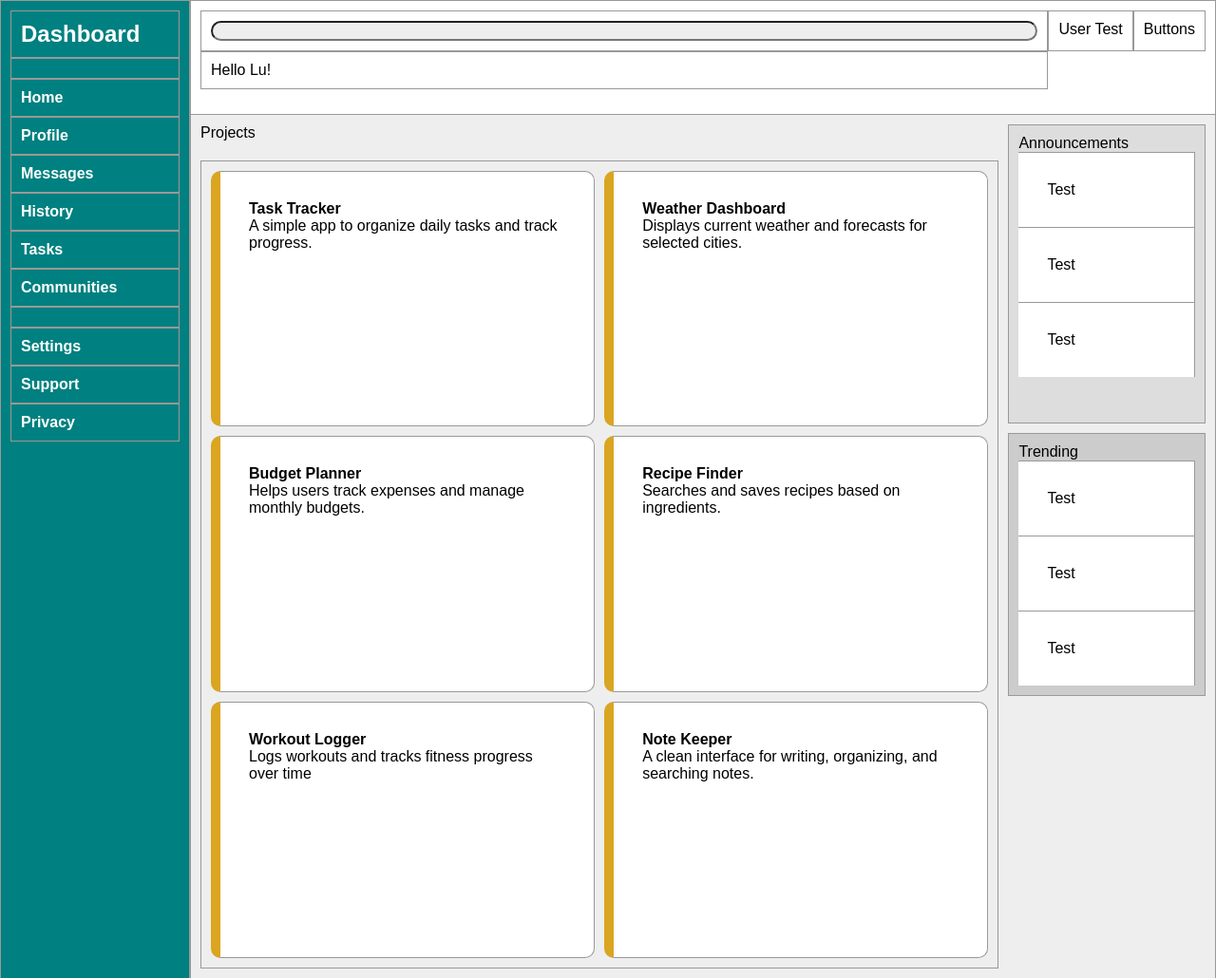
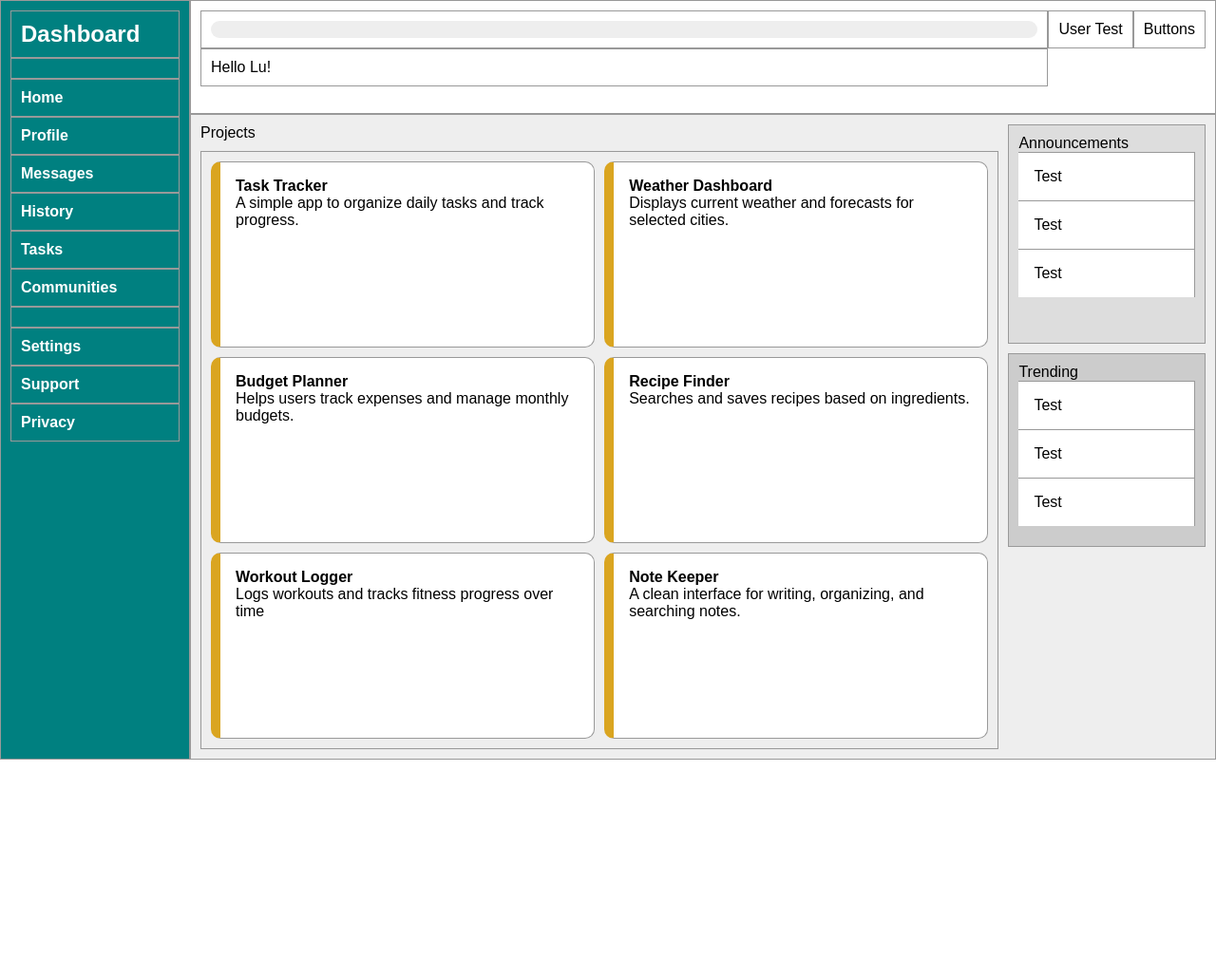
Before and after one commit to luannahrens/admin-dashboard, a plain HTML site: page index.html in a window 1280 px wide. Shown: the whole page at 95% size. After the commit the page ends 800 px from the top, so only its background shows below. Drawn offline with Linux system fonts and the light colour scheme.

Commit message:
fix for vertial scroll; remove boarder from search

```diff
--- a/style.css
+++ b/style.css
@@ -1,6 +1,6 @@
 /* Make body full height
-html, body {
-  height: 100%;
+html {
+  height: 100vh;
   margin: 0;
   font-family: Arial, sans-serif;
 }
@@ -32,7 +32,7 @@ body {
   display: grid;
   grid-template-columns: 1fr auto auto;
   grid-template-rows: auto auto;
-  min-height: 100px; /* or remove fixed height if you set one */
+  min-height: auto; /* or remove fixed height if you set one */
   align-content: start;
 }
 
@@ -47,7 +47,7 @@ body {
   display: grid;
   grid-template-columns: 2fr 2fr 1fr; /* 3 columns: projects take 2, side column takes 1 */
   /* grid-template-rows: repeat(4, 150px); /* will adjust for content */
-  grid-template-rows: .1fr 1fr 1fr 1fr;
+  grid-template-rows: auto 1fr 1fr 1fr;
   gap: 10px;
 }
 
@@ -117,7 +117,7 @@ div {
   justify-content: flex-start;
   align-items: left;
   border-radius: 10px;
-  padding: 30px;
+  padding: 16px;
 }
 
 .search {
@@ -130,5 +130,6 @@ div {
   background-color: #eee;
   color: teal;
   font-weight: bold;
-
+  outline: none;
+  border: none;
 }
```
